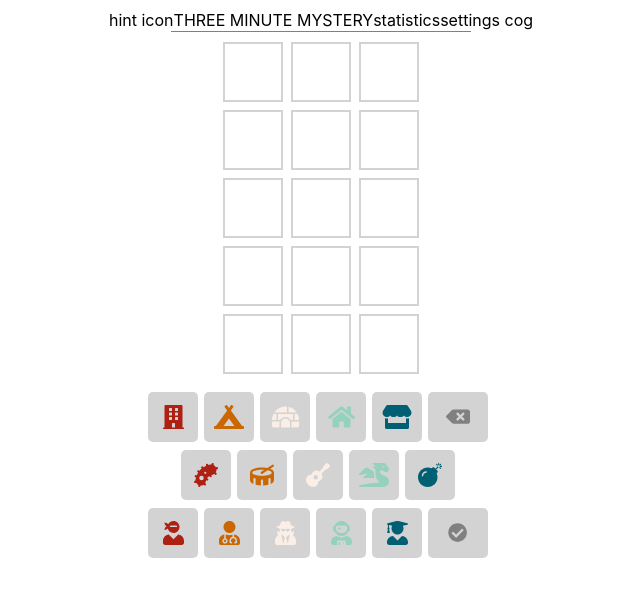
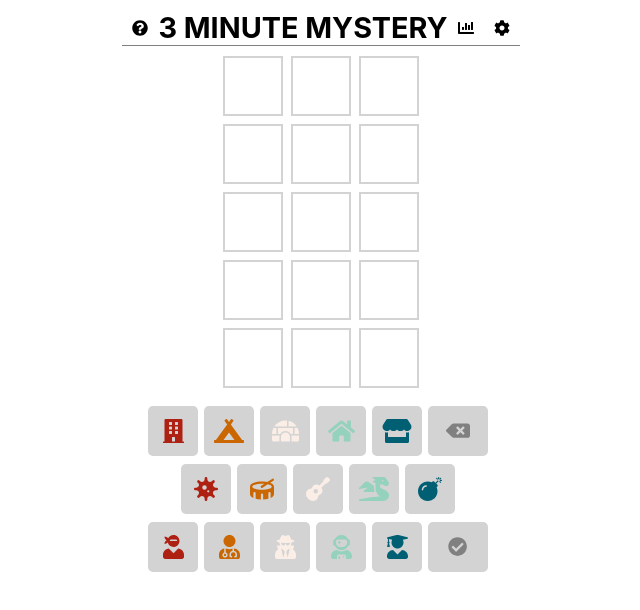
Before and after one commit to andyrewwer/praydle, a React (Create React App) app: page / in a window 1280 px wide. Shown: the top 610 px of the page, without its empty margins (319-959 px from the left). Built offline with nearby package versions, Linux system fonts and the light colour scheme.

Commit message:
Miscellaneous bug fixes: - Fix bug where answer would show present but never correct. - Change bacteria weapon to virus - Added header row icons & formatted title - added some todos - Allow user to press 'backspace' / 'return' key to do actions - Enumify some animation types and statuses

```diff
--- a/src/App.css
+++ b/src/App.css
@@ -1,3 +1,5 @@
+/* TODO Figure out how to do a "night-mode" cause that seems fun */
+
 :root {
   --red-icon: #ae2012;
   --orange-icon: #ca6702;
--- a/src/App.js
+++ b/src/App.js
@@ -4,15 +4,24 @@ import HeaderSection from './components/header/HeaderSection.js';
 import BoardSection from './components/board/BoardSection.js';
 import Keyboard from './components/keyboard/Keyboard.js';
 import {Icon} from './model/Icon';
-import {BUILDING_ICONS, WEAPON_ICONS, PEOPLE_ICONS} from './utils/Enums';
+import {BUILDING_ICONS, WEAPON_ICONS, PEOPLE_ICONS, ANSWER_TYPE, ANIMATION_TYPE} from './utils/Enums';
 import { library } from '@fortawesome/fontawesome-svg-core';
 import { faBuilding, faCampground, faStore, faHome, faIgloo } from '@fortawesome/free-solid-svg-icons';
-import { faBomb, faDrum, faBacterium, faDragon, faGuitar} from '@fortawesome/free-solid-svg-icons';
+import { faBomb, faDrum, faVirus, faDragon, faGuitar} from '@fortawesome/free-solid-svg-icons';
 import { faUserAstronaut, faUserGraduate, faUserMd, faUserNinja, faUserSecret} from '@fortawesome/free-solid-svg-icons';
-import { faBackspace, faCheckCircle} from '@fortawesome/free-solid-svg-icons';
-// requires FA Premium :( import { faAxe} from '@fortawesome/free-solid-svg-icons';
+import { faBackspace, faCheckCircle, faCog, faQuestionCircle, faChartBar} from '@fortawesome/free-solid-svg-icons';
+// requires FA Premium e.g. for weapons :( import { faAxe} from '@fortawesome/free-solid-svg-icons';
+
+const ENTER_KEY = 13;
+const BACKSPACE_KEY = 8;
 
 class App extends Component {
+
+  building_icons = [faBuilding, faCampground, faStore, faHome, faIgloo]
+  weapon_icons = [faBomb, faDrum, faVirus, faDragon, faGuitar]
+  people_icons = [faUserAstronaut, faUserGraduate, faUserMd, faUserNinja, faUserSecret]
+  confirmation_icons = [faBackspace, faCheckCircle]
+  header_icons = [faCog, faQuestionCircle, faChartBar]
 
   constructor() {
     super()
@@ -21,22 +30,37 @@ class App extends Component {
       icons: [[], [], [], [], []],
       current_row: 0
     }
+    this.handleEnterPressed.bind(this);
+    this.removeLastItem.bind(this);
   }
 
+  _handleKeyDown (e) {
+    if (e.keyCode === BACKSPACE_KEY) {
+      this.removeLastItem();
+    } else if (e.keyCode === ENTER_KEY) {
+      this.handleEnterPressed();
+    }
+  }
+
+  componentDidMount() {
+    document.addEventListener("keydown", this._handleKeyDown.bind(this));
+  }
   answerIsRight(icon) {
-    let answer = [BUILDING_ICONS.THREE.iconName, WEAPON_ICONS.FOUR.iconName, PEOPLE_ICONS.FIVE.iconName];
+    let answer = [BUILDING_ICONS.THREE, WEAPON_ICONS.FOUR, PEOPLE_ICONS.FIVE];
+    let icons = [answer[0].iconName, answer[1].iconName, answer[2].iconName];
     let colors = [answer[0].color, answer[1].color, answer[2].color];
-    if (answer.indexOf(icon.iconName) > -1) {
-      return 'correct';
+    if (icons.indexOf(icon.iconName) > -1) {
+      return ANSWER_TYPE.CORRECT;
     }
     if (colors.indexOf(icon.color) > -1) {
       // TODO check if the "RIGHT" answer is not implemented
-      return 'present';
+      return ANSWER_TYPE.PRESENT;
     }
-    return 'absent'
+    return ANSWER_TYPE.ABSENT;
   }
 
-  removeLastItem(_current_row) {
+  removeLastItem() {
+    const _current_row = this.state.current_row
     const list = this.state.icons;
     list[_current_row] = list[_current_row].slice(0, -1);
     this.setState({icons: list});
@@ -44,18 +68,18 @@ class App extends Component {
 
   animateAndSetItem(list, row, i, _current_row) {
     setTimeout(function() {
-      row[i].animation = 'flip-in';
+      row[i].animation = ANIMATION_TYPE.FLIP_IN;
       list[_current_row] = row;
       this.setState({icons: list});
 
       setTimeout(function() {
-        row[i].animation = 'flip-out';
+        row[i].animation = ANIMATION_TYPE.FLIP_OUT;
         row[i].status = this.answerIsRight(row[i]);
         list[_current_row] = row;
         this.setState({icons: list});
 
           setTimeout(function() {
-            row[i].animation = 'idle';
+            row[i].animation = ANIMATION_TYPE.IDLE;
             list[_current_row] = row;
             this.setState({icons: list});
             }.bind(this), 250);
@@ -63,33 +87,35 @@ class App extends Component {
     }.bind(this), 50+(50*i));
   }
 
+  handleEnterPressed() {
+    const _current_row = this.state.current_row
+    if (this.canAddNewRow()) {
+      const list = this.state.icons;
+      const row = list[_current_row]
+      for (let i = 0; i < row.length; i ++) {
+        this.animateAndSetItem(list, row, i, _current_row);
+      }
+      this.setState({current_row: _current_row + 1})
+    } else {
+      // TODO animate NOT ADDING
+    }
+  }
   canAddNewRow() {
     return this.state.icons[this.state.current_row].length === 3
   }
 
   render = () => {
-    library.add(faBackspace, faCheckCircle);
-    library.add(faBuilding, faCampground, faStore, faHome, faIgloo);
-    library.add(faBomb, faDrum, faBacterium, faDragon, faGuitar);
-    library.add(faUserAstronaut, faUserGraduate, faUserMd, faUserNinja, faUserSecret);
+    library.add(this.building_icons, this.weapon_icons, this.people_icons,
+      this.confirmation_icons, this.header_icons);
 
     const keyPress = (icon) => {
       const _current_row = this.state.current_row;
       if (icon.iconName === 'backspace') { // TODO ENUMify
-        this.removeLastItem(_current_row);
+        this.removeLastItem();
         return;
       }
       if (icon.iconName === 'check-circle') { // todo prettiy iconName
-        if (this.canAddNewRow()) {
-          const list = this.state.icons;
-          const row = list[_current_row]
-          for (let i = 0; i < row.length; i ++) {
-            this.animateAndSetItem(list, row, i, _current_row);
-          }
-          this.setState({current_row: _current_row + 1})
-        } else {
-          // TODO animate NOT ADDING
-        }
+        this.handleEnterPressed()
         return
       }
       if (this.state.icons[_current_row].length < 3) {
@@ -97,14 +123,11 @@ class App extends Component {
         list[_current_row] = list[_current_row].concat(new Icon(icon.iconName, icon.color))
         this.setState({icons: list});
         setTimeout(function() {
-          list[_current_row].at(-1).animation = 'idle'
+          list[_current_row].at(-1).animation = ANIMATION_TYPE.IDLE
           this.setState({icons: list});
         }.bind(this), 100);
-
-
         return
       }
-
     }
 
     return (
--- a/src/components/header/HeaderSection.css
+++ b/src/components/header/HeaderSection.css
@@ -4,15 +4,15 @@
     justify-content: center;
     align-items: center;
     flex-wrap: wrap;
+    border-bottom: 1px solid grey;
 }
 
-.break {
-  flex-basis: 100%;
-  height: 0;
+.header-icon {
+  font-size: 1rem;
+  margin: 0px 10px;
 }
 
-.divider {
-  width: 300px;
-  border-bottom: 1px solid grey;
-  height: 1px;
+.title {
+  font-weight: 750;
+  font-size: 1.8rem;
 }
--- a/src/components/header/HeaderSection.js
+++ b/src/components/header/HeaderSection.js
@@ -1,5 +1,7 @@
 import React, { Component } from 'react';
 import './HeaderSection.css';
+import { FontAwesomeIcon } from '@fortawesome/react-fontawesome'
+import {HEADER_ICONS} from '../../utils/Enums.js'
 
 class HeaderSection extends Component {
   constructor(props) {
@@ -7,15 +9,14 @@ class HeaderSection extends Component {
     this.render.bind(this);
   }
 
+// TODO implement buttons lol
   render = () => {
     return (
         <div className="header-container">
-          <div className="hint"> hint icon</div>
-          <div className="title"> THREE MINUTE MYSTERY</div>
-          <div className="statistics"> statistics</div>
-          <div className="settings"> settings cog</div>
-          <div className="break"></div>
-          <div className="divider"></div>
+          <div className="hint"> <FontAwesomeIcon icon={HEADER_ICONS.HINT.iconName} className={'header-icon'}/></div>
+          <div className="title"> 3 MINUTE MYSTERY </div>
+          <div className="statistics"> <FontAwesomeIcon icon={HEADER_ICONS.STATISTICS.iconName} className={'header-icon'}/></div>
+          <div className="settings"> <FontAwesomeIcon icon={HEADER_ICONS.SETTINGS.iconName} className={'header-icon'}/></div>
         </div>
     )}
 }
--- a/src/model/Icon.js
+++ b/src/model/Icon.js
@@ -1,10 +1,12 @@
+import { ANSWER_TYPE, ANIMATION_TYPE} from '../utils/Enums';
+
 class Icon {
   constructor(iconName, color, status, animation) {
     this.iconName = iconName;
     this.color = color;
-    this.status = !!status ? status : 'tbd' ;
-    this.animation = !!animation ? animation : 'pop';
+    this.status = !!status ? status : ANSWER_TYPE.TBD ;
+    this.animation = !!animation ? animation : ANIMATION_TYPE.POP;
   }
 }
 
-export {Icon};
+export { Icon };
--- a/src/utils/Enums.js
+++ b/src/utils/Enums.js
@@ -23,7 +23,7 @@ export const BUILDING_ICONS = {
 
 export const WEAPON_ICONS = {
   ONE: {
-    iconName: 'bacterium',
+    iconName: 'virus',
     color: 'red'
   },
   TWO: {
@@ -77,3 +77,34 @@ export const CONTROL_ICONS = {
     color: 'grey'
   }
 }
+
+export const HEADER_ICONS = {
+  SETTINGS: {
+    iconName: 'cog',
+    color: 'none'
+  },
+  HINT: {
+    iconName: 'question-circle',
+    color: 'none'
+  },
+  STATISTICS: {
+    iconName: 'chart-bar',
+    color: 'none'
+  }
+}
+
+// hard coded in GameTile.css
+export const ANSWER_TYPE = {
+  CORRECT: 'correct',
+  ABSENT: 'absent',
+  PRESENT: 'present',
+  TBD: 'tbd'
+}
+
+// hard coded in GameTile.css
+export const ANIMATION_TYPE = {
+  IDLE: 'idle',
+  POP: 'pop',
+  FLIP_IN: 'flip-in',
+  FLIP_OUT: 'flip-out'
+}
```
